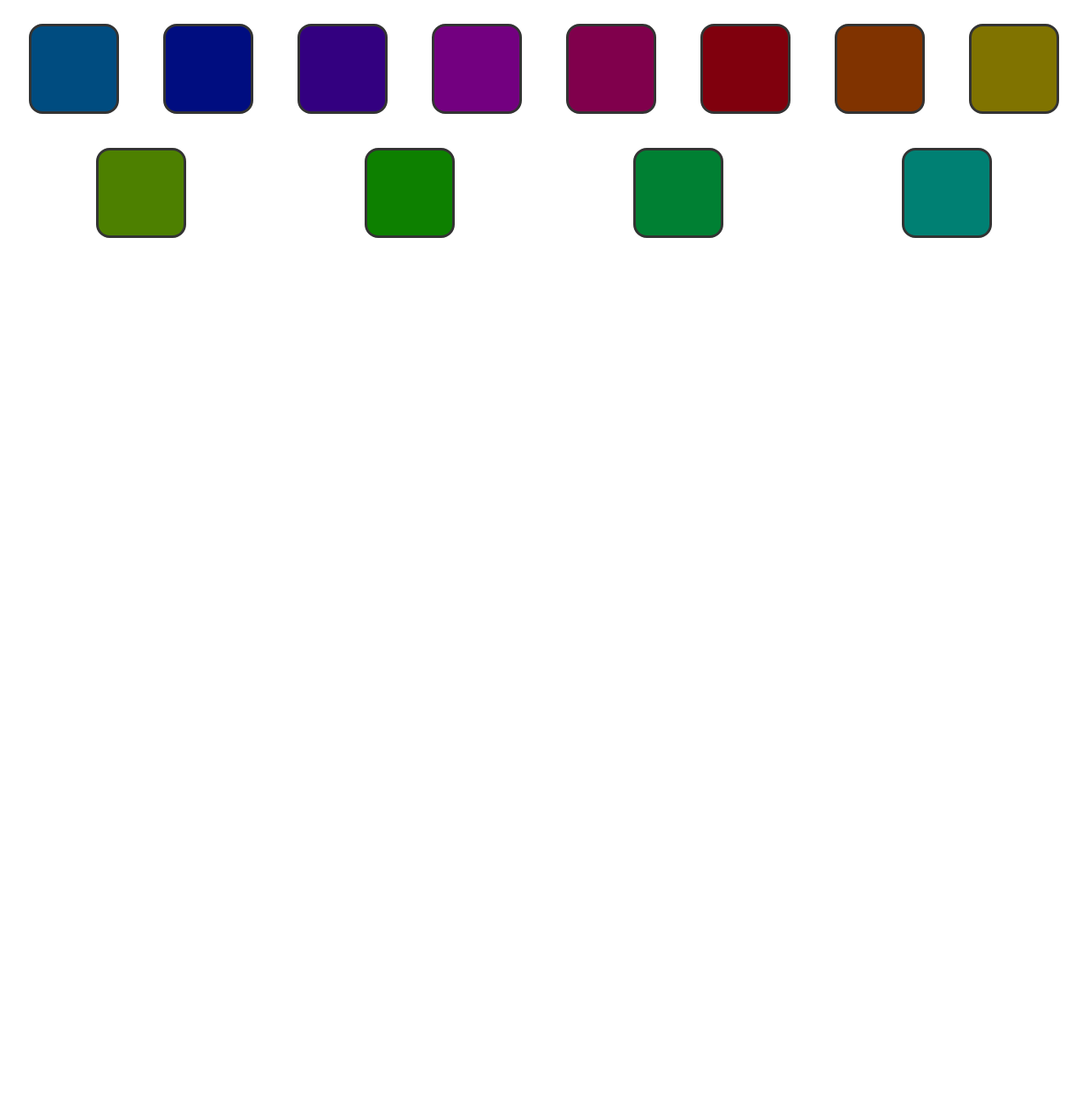
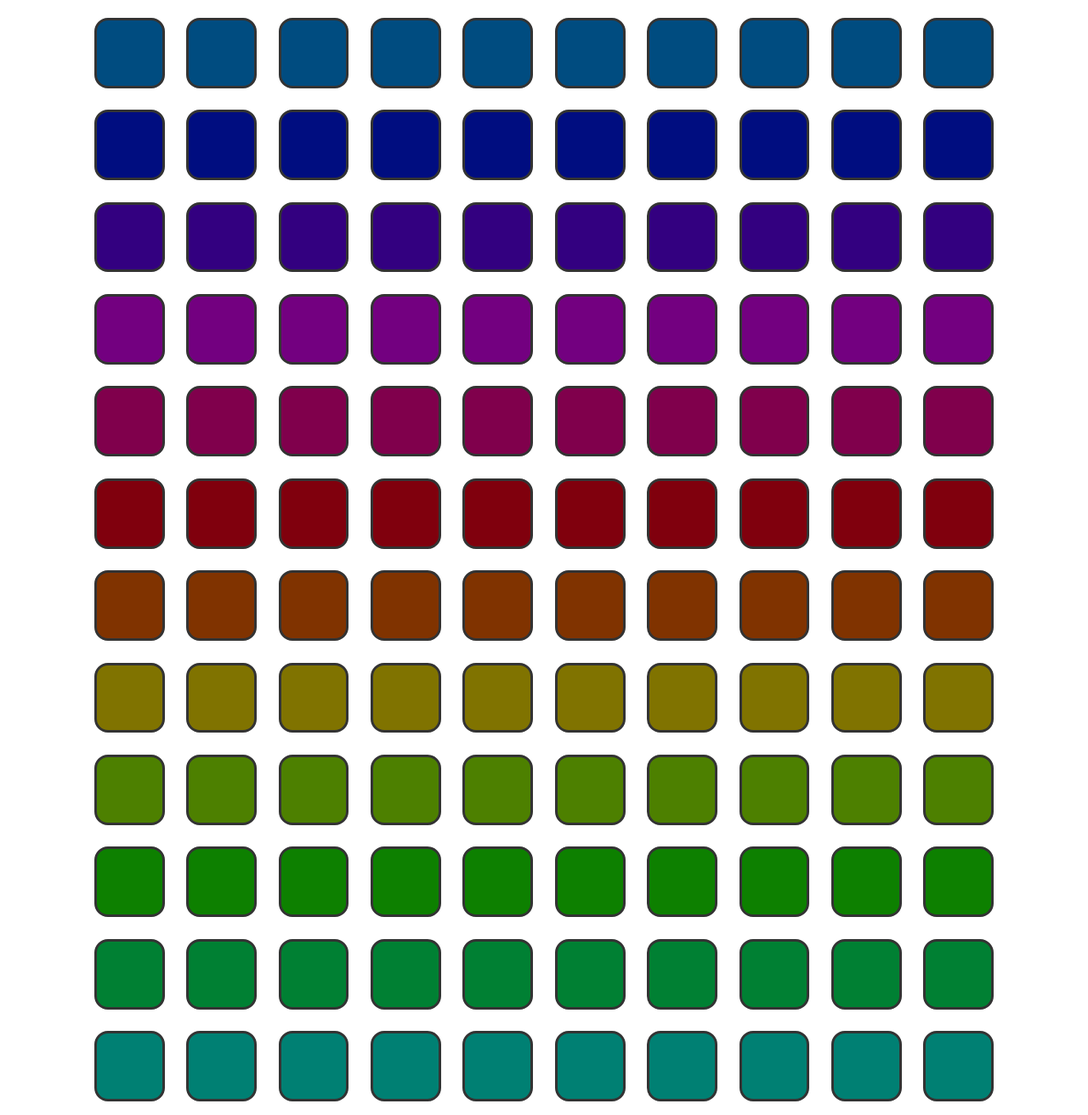
Before and after one commit to gakido/flyhigh, a plain HTML site: page index.html in a window 1280 px wide. Shown: the whole page at 85% size. Before the commit the page ends 800 px from the top, so only its background shows below. Drawn offline with Linux system fonts and the light colour scheme.

Commit message:
add boxes for grad runs

```diff
--- a/index.html
+++ b/index.html
@@ -6,6 +6,7 @@
     <script defer src="scripts.js"></script>
   </head>
   <body>
+    <div>
       <div></div>
       <div></div>
       <div></div>
@@ -16,7 +17,138 @@
       <div></div>
       <div></div>
       <div></div>
+    </div>
+    <div>
       <div></div>
       <div></div>
+      <div></div>
+      <div></div>
+      <div></div>
+      <div></div>
+      <div></div>
+      <div></div>
+      <div></div>
+      <div></div>
+    </div>
+    <div>
+      <div></div>
+      <div></div>
+      <div></div>
+      <div></div>
+      <div></div>
+      <div></div>
+      <div></div>
+      <div></div>
+      <div></div>
+      <div></div>
+    </div>
+    <div>
+      <div></div>
+      <div></div>
+      <div></div>
+      <div></div>
+      <div></div>
+      <div></div>
+      <div></div>
+      <div></div>
+      <div></div>
+      <div></div>
+    </div>
+    <div>
+      <div></div>
+      <div></div>
+      <div></div>
+      <div></div>
+      <div></div>
+      <div></div>
+      <div></div>
+      <div></div>
+      <div></div>
+      <div></div>
+    </div>
+    <div>
+      <div></div>
+      <div></div>
+      <div></div>
+      <div></div>
+      <div></div>
+      <div></div>
+      <div></div>
+      <div></div>
+      <div></div>
+      <div></div>
+    </div>
+    <div>
+      <div></div>
+      <div></div>
+      <div></div>
+      <div></div>
+      <div></div>
+      <div></div>
+      <div></div>
+      <div></div>
+      <div></div>
+      <div></div>
+    </div>
+    <div>
+      <div></div>
+      <div></div>
+      <div></div>
+      <div></div>
+      <div></div>
+      <div></div>
+      <div></div>
+      <div></div>
+      <div></div>
+      <div></div>
+    </div>
+    <div>
+      <div></div>
+      <div></div>
+      <div></div>
+      <div></div>
+      <div></div>
+      <div></div>
+      <div></div>
+      <div></div>
+      <div></div>
+      <div></div>
+    </div>
+    <div>
+      <div></div>
+      <div></div>
+      <div></div>
+      <div></div>
+      <div></div>
+      <div></div>
+      <div></div>
+      <div></div>
+      <div></div>
+      <div></div>
+    </div>
+    <div>
+      <div></div>
+      <div></div>
+      <div></div>
+      <div></div>
+      <div></div>
+      <div></div>
+      <div></div>
+      <div></div>
+      <div></div>
+      <div></div>
+    </div>
+    <div>
+      <div></div>
+      <div></div>
+      <div></div>
+      <div></div>
+      <div></div>
+      <div></div>
+      <div></div>
+      <div></div>
+      <div></div>
+      <div></div>
+    </div>
   </body>
 </html>
--- a/styles.css
+++ b/styles.css
@@ -13,49 +13,50 @@ html {
   --HSL-330: hsl(calc(var(--baseHue) + 330), var(--baseLum), var(--baseSat));
 }
 
-body {
+body,
+body > div {
   display: flex;
   flex-wrap: wrap;
   justify-content: space-around;
 }
-div {
-  width: 100px;
-  height: 100px;
-  margin: 20px;
+div div {
+  width: 6vw;
+  height: 6vw;
+  margin: 1vw;
   border-radius: 1em;
   border: medium solid #333;
   background-color: var(--baseHSL);
 }
-div:nth-child(2) {
+div:nth-child(2) div {
   background-color: var(--HSL-30);
 }
-div:nth-child(3) {
+div:nth-child(3) div {
   background-color: var(--HSL-60);
 }
-div:nth-child(4) {
+div:nth-child(4) div {
   background-color: var(--HSL-90);
 }
-div:nth-child(5) {
+div:nth-child(5) div {
   background-color: var(--HSL-120);
 }
-div:nth-child(6) {
+div:nth-child(6) div {
   background-color: var(--HSL-150);
 }
-div:nth-child(7) {
+div:nth-child(7) div {
   background-color: var(--HSL-180);
 }
-div:nth-child(8) {
+div:nth-child(8) div {
   background-color: var(--HSL-210);
 }
-div:nth-child(9) {
+div:nth-child(9) div {
   background-color: var(--HSL-240);
 }
-div:nth-child(10) {
+div:nth-child(10) div {
   background-color: var(--HSL-270);
 }
-div:nth-child(11) {
+div:nth-child(11) div {
   background-color: var(--HSL-300);
 }
-div:nth-child(12) {
+div:nth-child(12) div {
   background-color: var(--HSL-330);
 }
```
Lines whose indentation alone changed are shown as unchanged.
